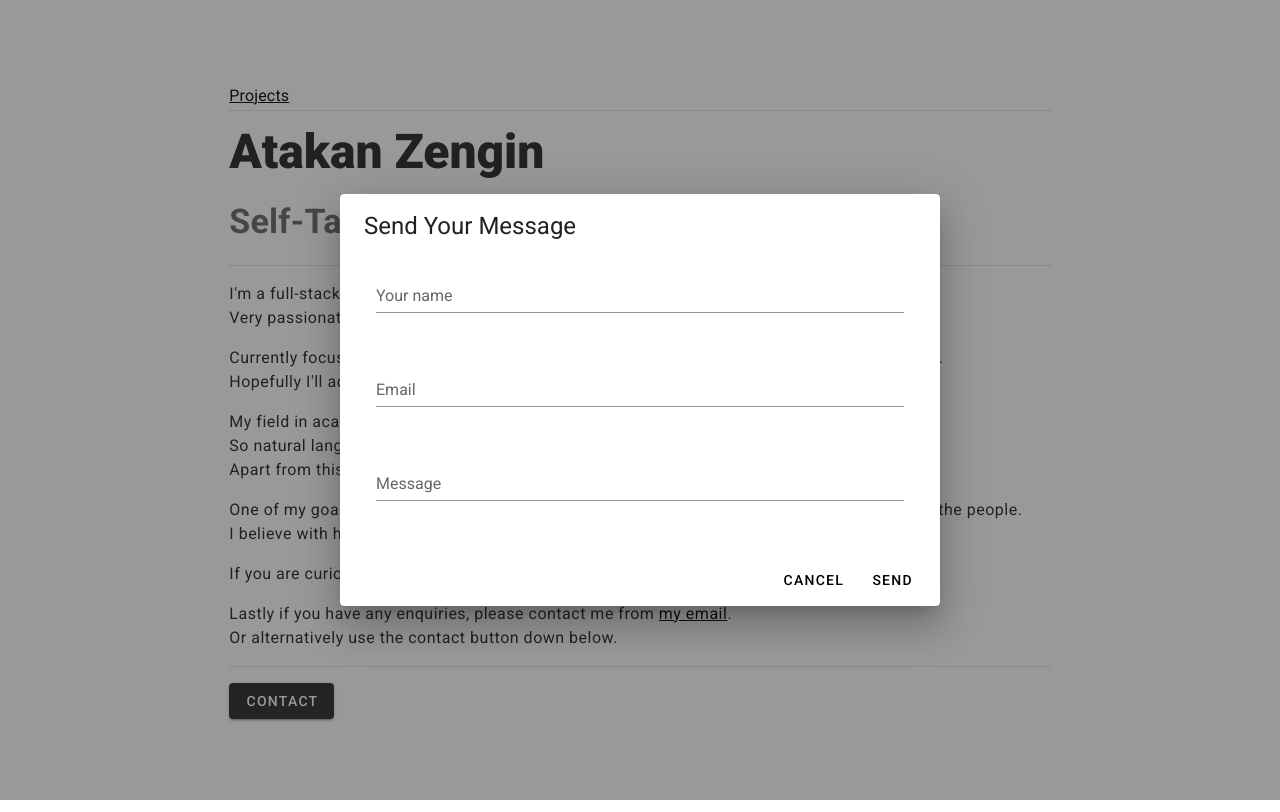
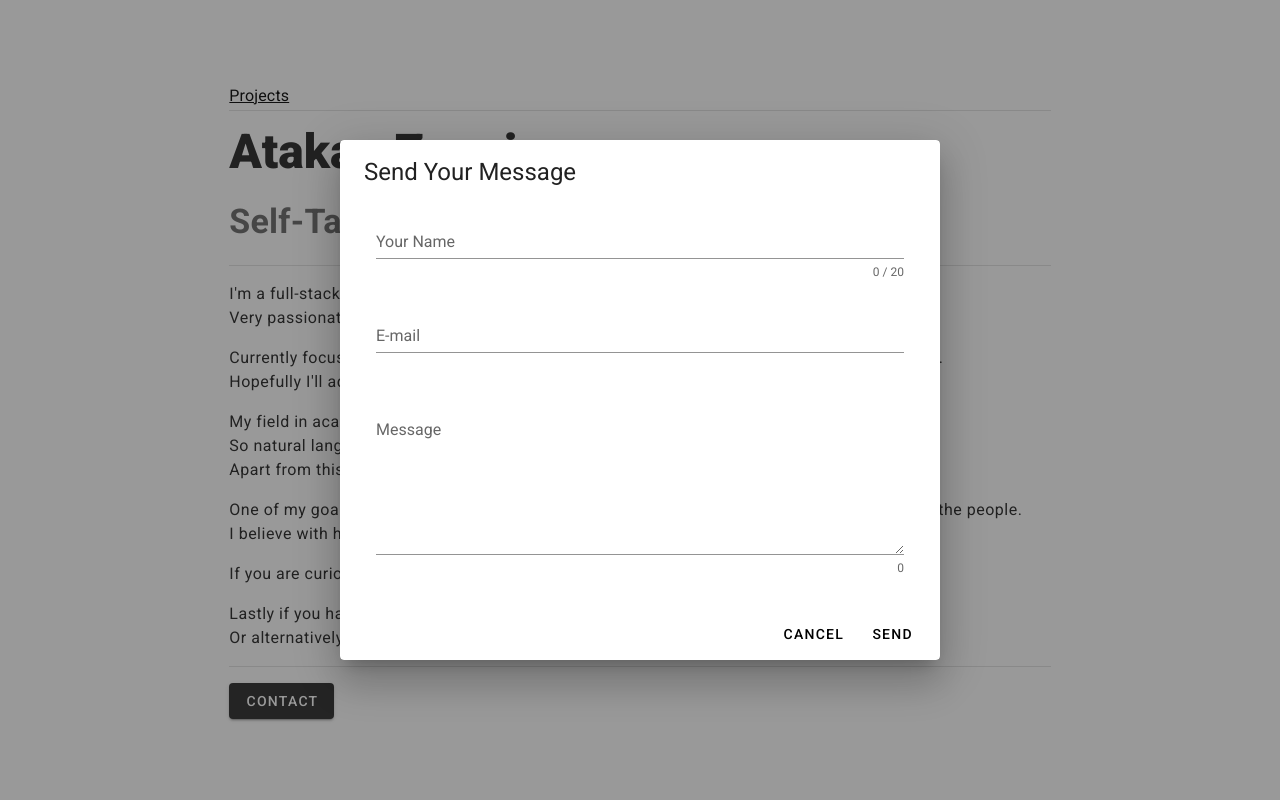
Before and after one commit to atakanzen/atakanzengin.me, a Vue app: page / in a window 1280 px wide. Both pictures are taken after a click on the button "CONTACT". Built offline with nearby package versions, Linux system fonts and the light colour scheme.

Commit message:
Started implementation of vuelidate

```diff
--- a/package.json
+++ b/package.json
@@ -10,6 +10,7 @@
   "dependencies": {
     "core-js": "^3.6.5",
     "vue": "^2.6.11",
+    "vuelidate": "^0.7.5",
     "vuetify": "^2.2.11"
   },
   "devDependencies": {
--- a/src/components/Contact.vue
+++ b/src/components/Contact.vue
@@ -1,7 +1,7 @@
 <template>
   <v-dialog v-model="dialog" persistent max-width="600px">
-    <template v-slot:activator="{ on, attrs }">
-      <v-btn dark v-bind="attrs" v-on="on">Contact</v-btn>
+    <template v-slot:activator="{ on }">
+      <v-btn dark v-on="on">Contact</v-btn>
     </template>
     <v-card>
       <v-card-title>
@@ -11,13 +11,27 @@
         <v-container>
           <v-row>
             <v-col cols="12">
-              <v-text-field label="Your name" required></v-text-field>
+              <v-text-field
+                v-model="name"
+                label="Your Name"
+                :error-messages="nameErrors"
+                :counter="20"
+                required
+                @input="$v.name.touch()"
+                @blur="$v.name.touch()"
+              ></v-text-field>
             </v-col>
             <v-col cols="12">
-              <v-text-field label="Email" required></v-text-field>
+              <v-text-field
+                v-model="email"
+                label="E-mail"
+                required
+                @input="$v.email.touch()"
+                @blur="$v.email.touch()"
+              ></v-text-field>
             </v-col>
             <v-col cols="12">
-              <v-text-field label="Message" required></v-text-field>
+              <v-textarea v-model="message" counter label="Message" required></v-textarea>
             </v-col>
           </v-row>
         </v-container>
@@ -32,10 +46,32 @@
 </template>
 
 <script>
+import { validationMixin } from "vuelidate";
+import { required, maxLength, email } from "vuelidate/lib/validators";
+
 export default {
   name: "Contact",
+  mixins: [validationMixin],
+  validations: {
+    name: { required, maxLength: maxLength(20) },
+    email: { required, email },
+    message: { required }
+  },
   data: () => ({
-    dialog: false
-  })
+    dialog: false,
+    name: "",
+    email: "",
+    message: ""
+  }),
+  computed: {
+    nameErrors() {
+      const errors = [];
+      if (!this.$v.name.$dirty) return errors;
+      !this.$v.name.maxLength &&
+        errors.push("Name must be 20 characters maximum.");
+      !this.$v.name.required && errors.push("Name is required.");
+      return errors;
+    }
+  }
 };
 </script>
```
Also changed, not shown: src/main.js (+7 -5 lines), 1 other file (tests, documents, lock files or other folders).
